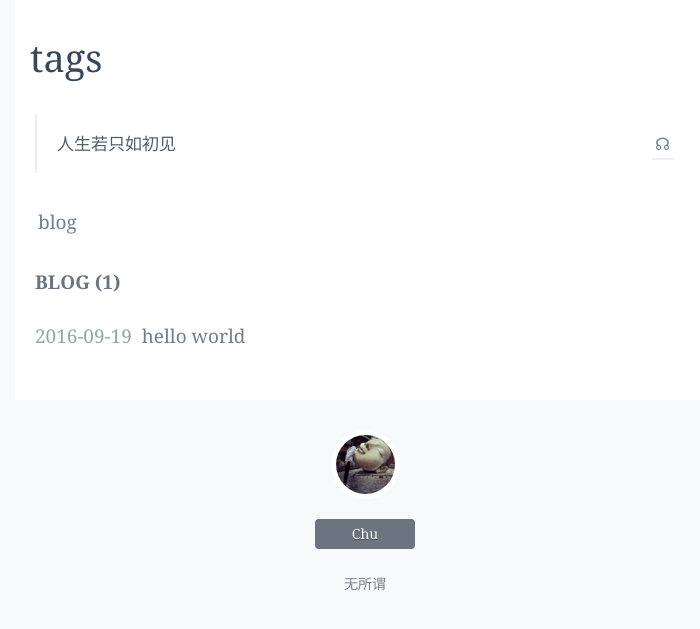
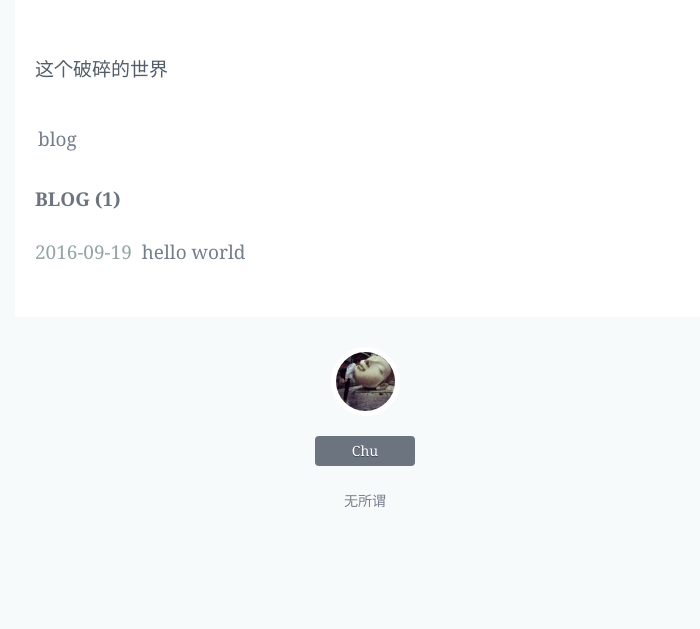
Before and after one commit to bqkc/bqkc.github.io, a Jekyll site: the page built from tags/index.md, in a window 1280 px wide. Shown: the top 629 px of the page, without its empty margins (275-975 px from the left). Built offline with Jekyll 4.4.1, drawn with Linux system fonts in a browser that asks for light colours.

Commit message:
Update index.md

```diff
--- a/tags/index.md
+++ b/tags/index.md
@@ -1,9 +1,9 @@
 ---
 layout:  page
-title: tags
+title:
 description: 标记
 ---
-> 人生若只如初见 <span style="float:right"><a href="/">☊</a></span>
+这个破碎的世界
 
 <div class="tagcloud">
 {% for tag in site.tags %}
```
